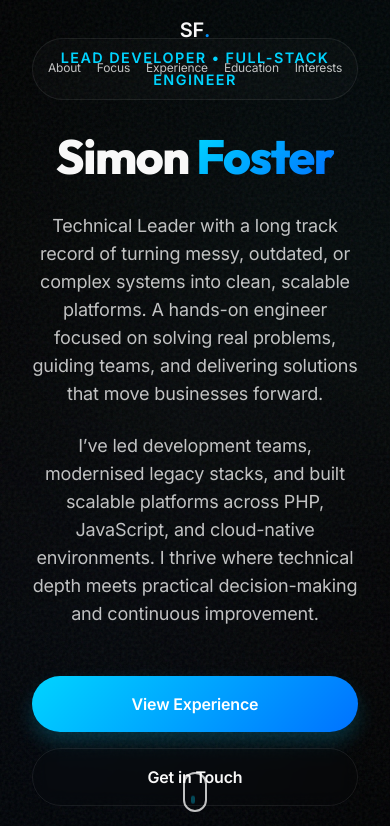
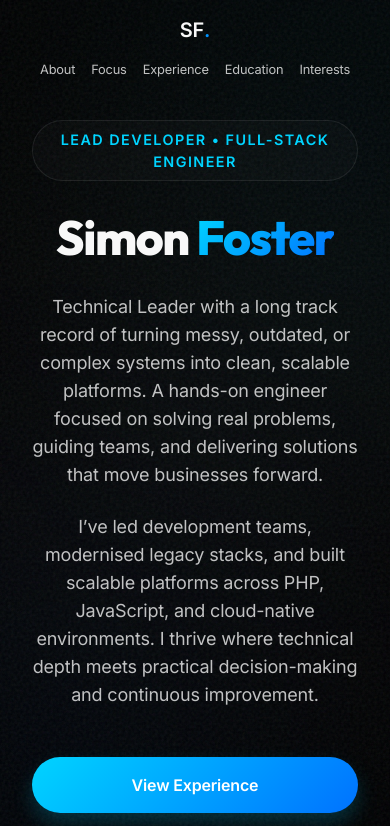
Before and after one commit to simonf7/simonfoster, a website built with Vite: page index.html in a window 390 px wide. Shown: the top 826 px of the page. Built offline with nearby package versions, Linux system fonts and the light colour scheme.

Commit message:
[feat] correct view on smaller screens

```diff
--- a/index.css
+++ b/index.css
@@ -208,7 +208,7 @@
 
   /* Hero Section */
   .hero {
-    @apply h-screen flex items-center justify-center text-center;
+    @apply min-h-[100svh] relative flex flex-col justify-center items-center text-center pt-[120px] pb-20;
   }
 
   .hero h1 {
@@ -280,7 +280,7 @@
   }
 
   .nav-links {
-    @apply flex gap-4 sm:gap-8 text-xs sm:text-base;
+    @apply flex flex-wrap justify-center gap-4 sm:gap-8 text-[0.8rem] sm:text-base;
   }
 
   .nav-links a {
```
